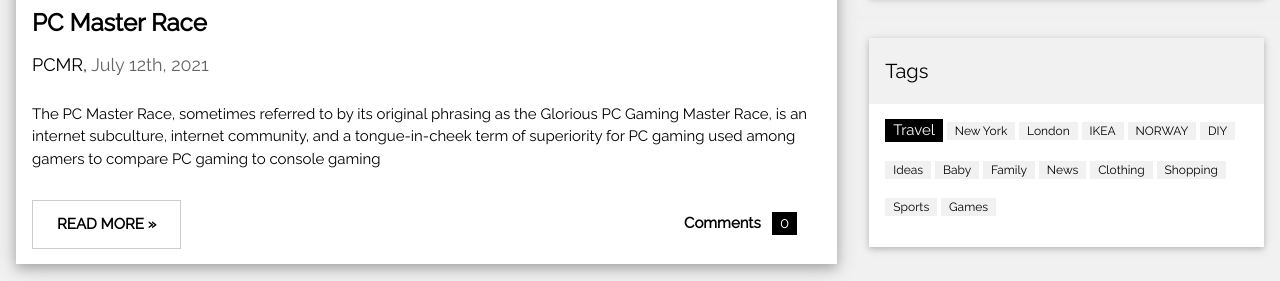
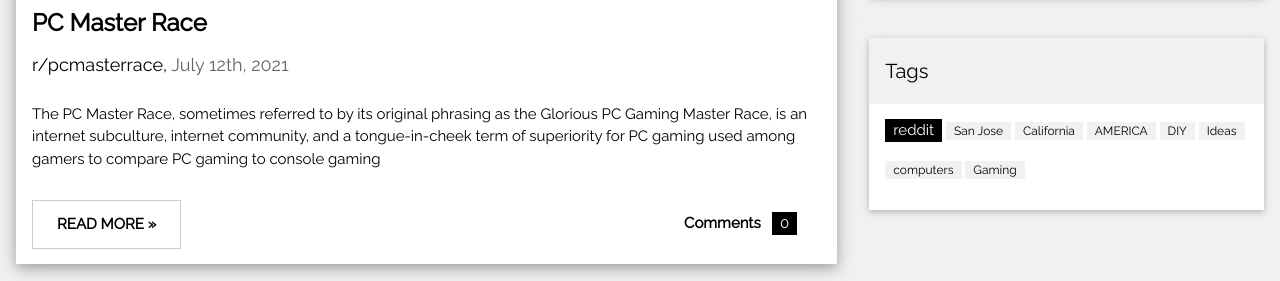
Before and after one commit to cl11886/cl11886.github.io, a plain HTML site: page index.html in a window 1280 px wide. Shown: the part 818-1099 px from the top of the page. Drawn offline with nearby package versions, Linux system fonts and the light colour scheme.

Commit message:
Update index.html

```diff
--- a/index.html
+++ b/index.html
@@ -35,7 +35,7 @@ and is wrapped around the whole page content, except for the footer in this exam
     <img src="https://cdn.mos.cms.futurecdn.net/b31c4ced285e73f40c884d009c5a7da6.png" alt="picture" style="width:100%">
     <div class="w3-container">
       <h3><b>PC Master Race</b></h3>
-      <h5>PCMR, <span class="w3-opacity">July 12th, 2021</span></h5>
+      <h5>r/pcmasterrace, <span class="w3-opacity">July 12th, 2021</span></h5>
     </div>
 
     <div class="w3-container">
@@ -122,11 +122,9 @@ and is wrapped around the whole page content, except for the footer in this exam
       <h4>Tags</h4>
     </div>
     <div class="w3-container w3-white">
-    <p><span class="w3-tag w3-black w3-margin-bottom">Travel</span> <span class="w3-tag w3-light-grey w3-small w3-margin-bottom">New York</span> <span class="w3-tag w3-light-grey w3-small w3-margin-bottom">London</span>
-      <span class="w3-tag w3-light-grey w3-small w3-margin-bottom">IKEA</span> <span class="w3-tag w3-light-grey w3-small w3-margin-bottom">NORWAY</span> <span class="w3-tag w3-light-grey w3-small w3-margin-bottom">DIY</span>
-      <span class="w3-tag w3-light-grey w3-small w3-margin-bottom">Ideas</span> <span class="w3-tag w3-light-grey w3-small w3-margin-bottom">Baby</span> <span class="w3-tag w3-light-grey w3-small w3-margin-bottom">Family</span>
-      <span class="w3-tag w3-light-grey w3-small w3-margin-bottom">News</span> <span class="w3-tag w3-light-grey w3-small w3-margin-bottom">Clothing</span> <span class="w3-tag w3-light-grey w3-small w3-margin-bottom">Shopping</span>
-      <span class="w3-tag w3-light-grey w3-small w3-margin-bottom">Sports</span> <span class="w3-tag w3-light-grey w3-small w3-margin-bottom">Games</span>
+    <p><span class="w3-tag w3-black w3-margin-bottom">reddit</span> <span class="w3-tag w3-light-grey w3-small w3-margin-bottom">San Jose</span> <span class="w3-tag w3-light-grey w3-small w3-margin-bottom">California</span>
+      <span class="w3-tag w3-light-grey w3-small w3-margin-bottom">AMERICA</span> <span class="w3-tag w3-light-grey w3-small w3-margin-bottom">DIY</span>
+      <span class="w3-tag w3-light-grey w3-small w3-margin-bottom">Ideas</span> <span class="w3-tag w3-light-grey w3-small w3-margin-bottom">computers</span>  <span class="w3-tag w3-light-grey w3-small w3-margin-bottom">Gaming</span>
     </p>
     </div>
   </div>
```
